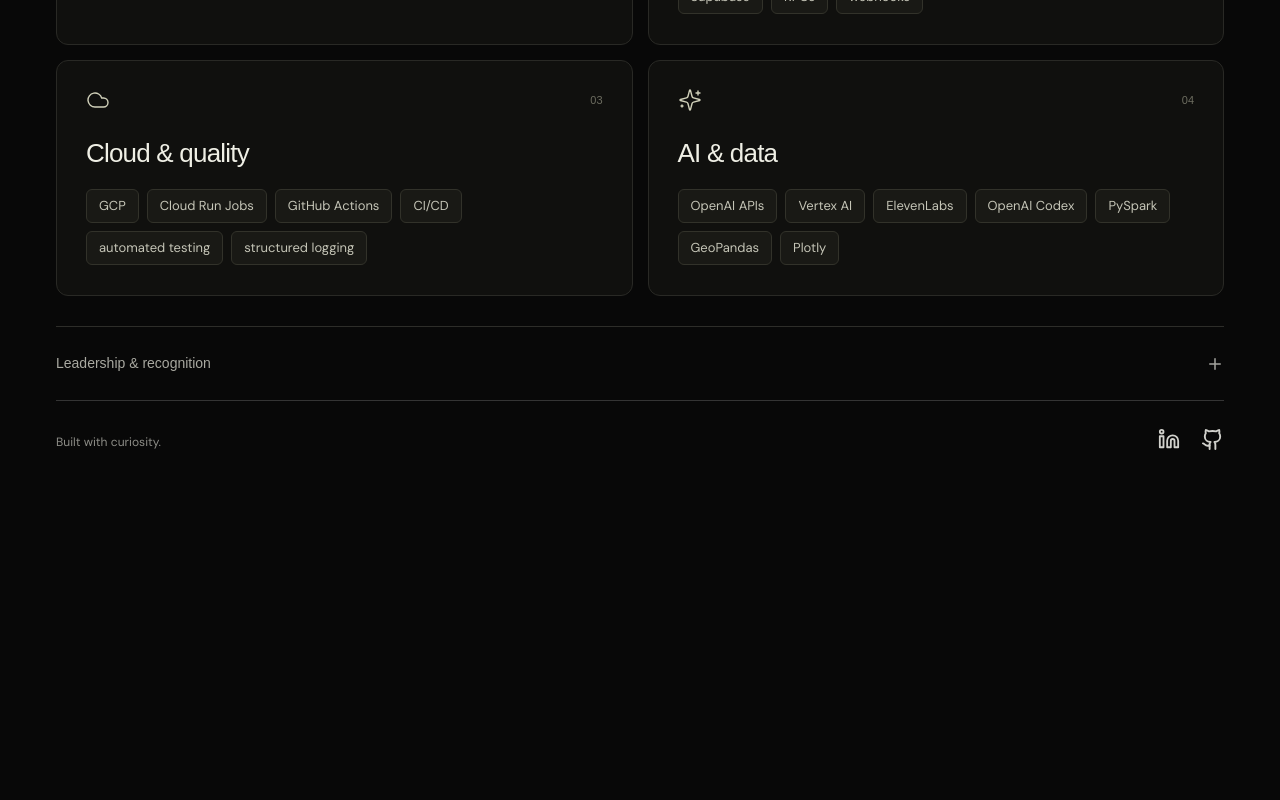
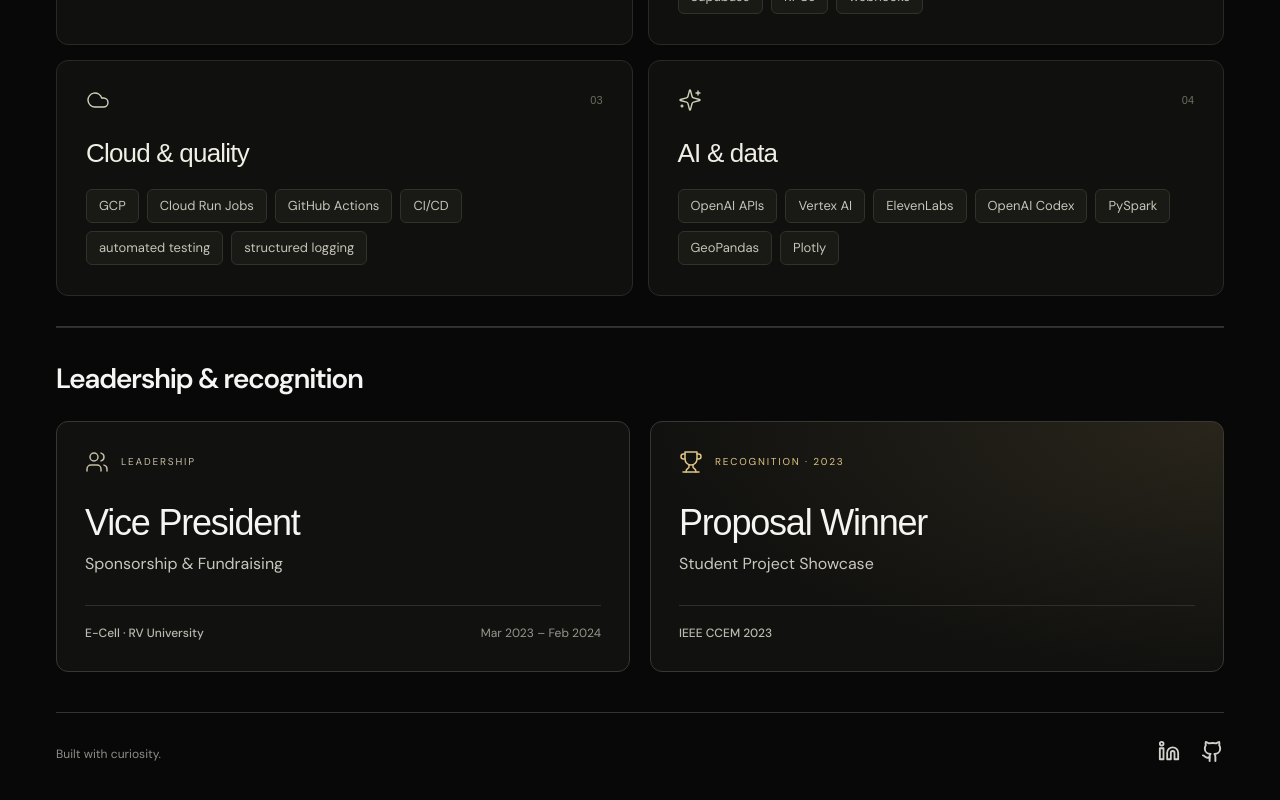
Before and after one commit to Nivedan2004/portfolio-website, a Next.js app: page / in a window 1280 px wide. Shown: the part 2181-2981 px from the top of the page. Before the commit the page ends 2670 px from the top, so only its background shows below. Built offline with nearby package versions, Linux system fonts and the light colour scheme; a web font is replaced by a local one.

Commit message:
feat: make more changes to the website UI

```diff
--- a/app/globals.css
+++ b/app/globals.css
@@ -2395,3 +2395,27 @@ details[open] > summary .expand-icon {
     will-change: auto;
   }
 }
+
+/* Leadership and awards are visible alongside the rest of the portfolio. */
+.recognition { padding: 34px 0 40px; border-bottom: 1px solid var(--line); }
+.recognition-heading { margin-bottom: 25px; }
+.recognition-heading h2 { font-size: 28px; font-weight: 600; letter-spacing: -1px; }
+.recognition-grid { display: grid; grid-template-columns: 1fr 1fr; gap: 20px; }
+.recognition-card { position: relative; padding: 28px; border: 1px solid #383832; border-radius: 12px; background: #11110f; overflow: hidden; transition: border-color 220ms, transform 220ms; }
+.recognition-card:hover { border-color: #777462; transform: translateY(-3px); }
+.recognition-card-top { display: flex; align-items: center; gap: 12px; color: #c2bda4; margin-bottom: 28px; }
+.recognition-card-top span { font-size: 10px; text-transform: uppercase; letter-spacing: 1.8px; }
+.recognition-card h3 { font-family: "Space Grotesk", sans-serif; font-size: clamp(26px, 3vw, 36px); font-weight: 500; line-height: 1.15; letter-spacing: -1.2px; }
+.recognition-focus { margin-top: 9px; font-size: 16px; color: #c8c8bf; line-height: 1.5; }
+.recognition-meta { display: flex; flex-wrap: wrap; gap: 8px 20px; justify-content: space-between; margin-top: 29px; padding-top: 18px; border-top: 1px solid #30302b; font-size: 12px; color: #98988e; line-height: 1.6; }
+.recognition-meta strong { font-weight: 500; color: #babab0; }
+.recognition-award { background: radial-gradient(ellipse at top right, #29251b 0%, #11110f 70%); }
+.recognition-award .recognition-card-top { color: #e0c486; }
+@media (max-width: 600px) {
+  .recognition { padding: 28px 0; }
+  .recognition-heading h2 { font-size: 25px; }
+  .recognition-grid { grid-template-columns: 1fr; gap: 16px; }
+  .recognition-card { padding: 23px; }
+  .recognition-card-top { margin-bottom: 22px; }
+}
+@media (prefers-reduced-motion: reduce) { .recognition-card:hover { transform: none; } }
--- a/app/page.tsx
+++ b/app/page.tsx
@@ -7,6 +7,8 @@ import {
   Sparkles,
   BriefcaseBusiness,
   GraduationCap,
+  Trophy,
+  Users,
 } from "lucide-react";
 import {
   experience,
@@ -43,7 +45,7 @@ function Entries({ items }: { items: ResumeEntry[] }) {
               ))}
             </div>
             <span className="entry-action">
-              <span>Read the story</span>
+              <span>Read more</span>
               <Plus className="expand-icon" size={16} />
             </span>
           </summary>
@@ -221,19 +223,36 @@ export default function Home() {
             );
           })}
         </div>
-        <AnimatedDetails className="recognition">
-          <summary>
-            <span>Leadership & recognition</span>
-            <Plus size={18} className="expand-icon" />
-          </summary>
-          <div className="skills-expanded">
-            <p>
-              Vice President, Sponsorship & Fundraising, E-Cell RV University ·
-              Mar 2023 – Feb 2024
-            </p>
-            <p>IEEE CCEM 2023 Student Project Showcase Proposal Winner.</p>
-          </div>
-        </AnimatedDetails>
+      </section>
+      <section className="recognition" aria-labelledby="recognition-title">
+        <div className="section-heading recognition-heading">
+          <h2 id="recognition-title">Leadership & recognition</h2>
+        </div>
+        <div className="recognition-grid">
+          <article className="recognition-card">
+            <div className="recognition-card-top">
+              <Users size={24} strokeWidth={1.5} aria-hidden="true" />
+              <span>Leadership</span>
+            </div>
+            <h3>Vice President</h3>
+            <p className="recognition-focus">Sponsorship & Fundraising</p>
+            <div className="recognition-meta">
+              <strong>E-Cell · RV University</strong>
+              <span>Mar 2023 – Feb 2024</span>
+            </div>
+          </article>
+          <article className="recognition-card recognition-award">
+            <div className="recognition-card-top">
+              <Trophy size={24} strokeWidth={1.5} aria-hidden="true" />
+              <span>Recognition · 2023</span>
+            </div>
+            <h3>Proposal Winner</h3>
+            <p className="recognition-focus">Student Project Showcase</p>
+            <div className="recognition-meta">
+              <strong>IEEE CCEM 2023</strong>
+            </div>
+          </article>
+        </div>
       </section>
     </main>
   );
```
